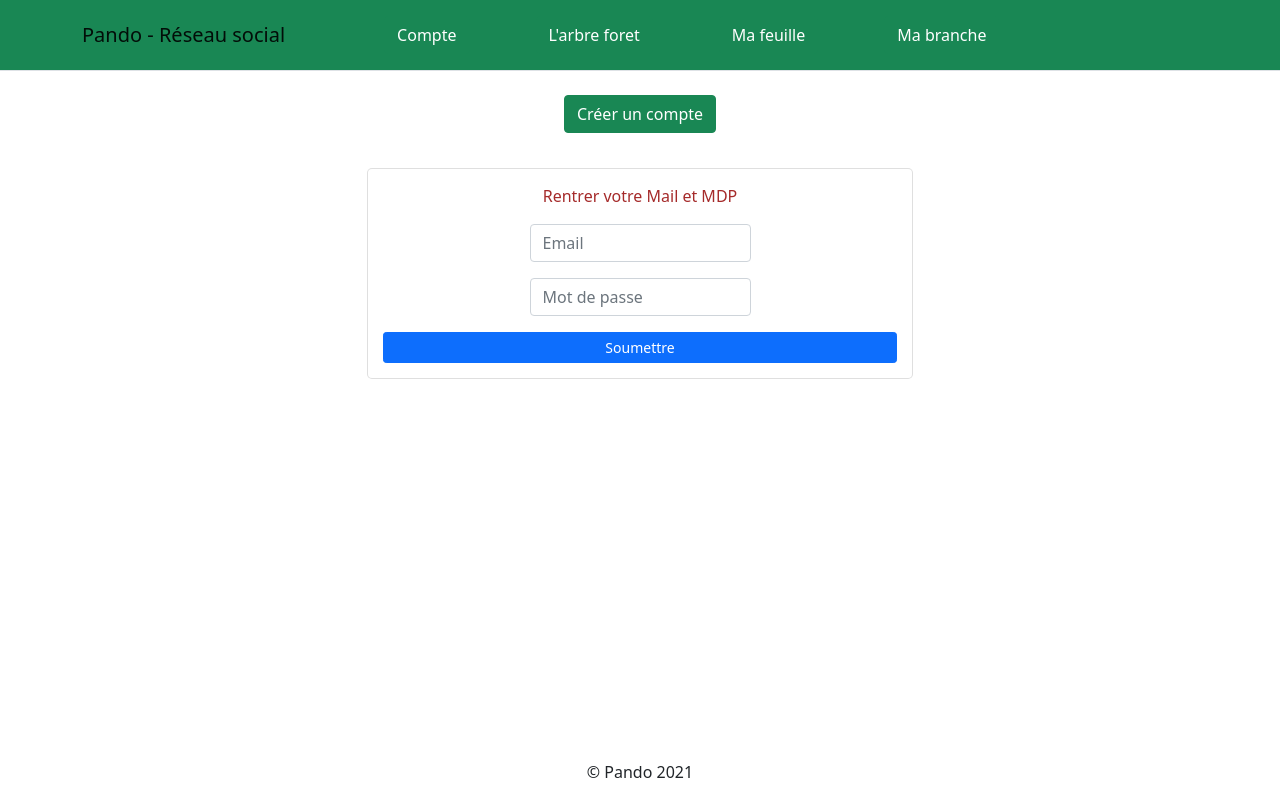
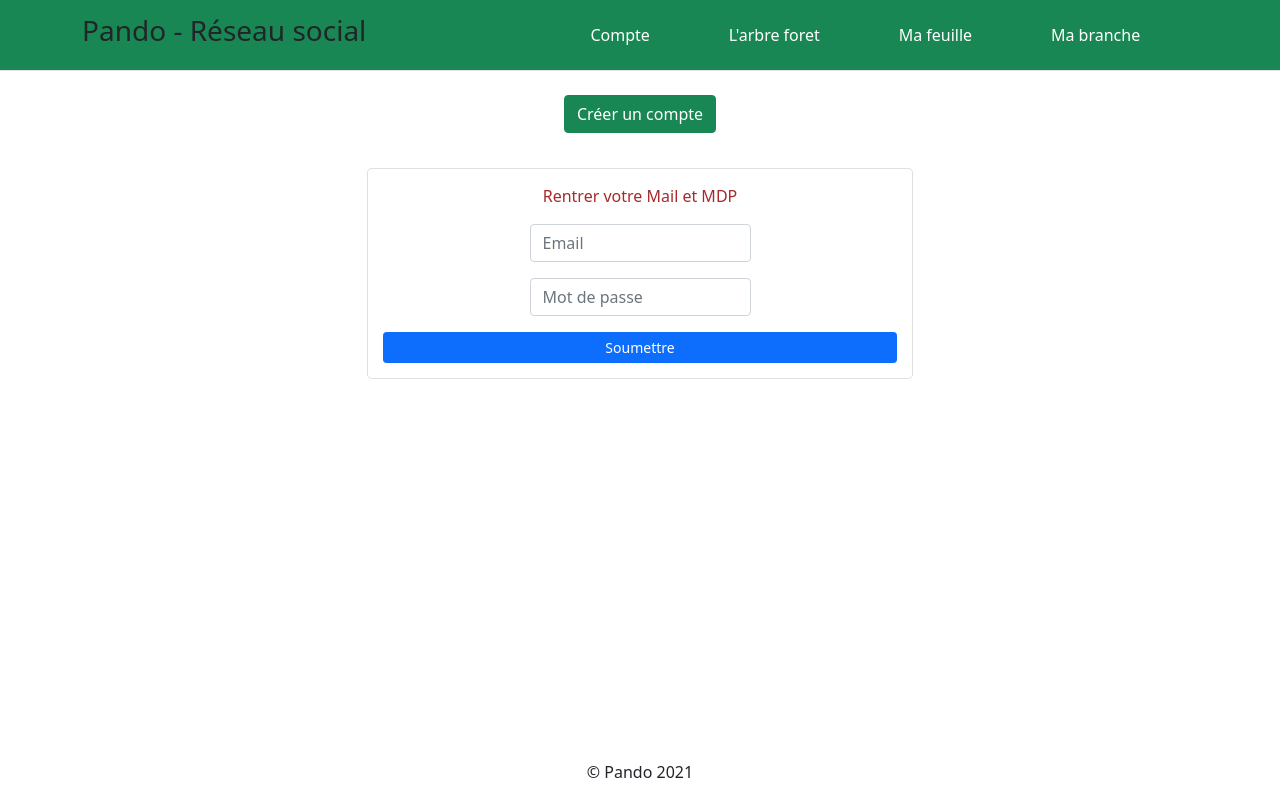
Before and after one commit to Gaz-o/projet-pando, a React (Create React App) app: page / in a window 1280 px wide. Built offline with nearby package versions, Linux system fonts and the light colour scheme.

Commit message:
header css

```diff
--- a/src/layout/header/header.css
+++ b/src/layout/header/header.css
@@ -1,5 +1,11 @@
 .navbar-collapse{
-padding-left:50px;
+    justify-content: flex-end
 }
 
-.nav-link{margin-left:25px;margin-right:25px;}
+.navbar-nav {
+    display: flex;
+    flex-direction: row;
+    width: 80%;
+    flex-wrap: wrap;
+    justify-content: space-evenly;
+}
--- a/src/layout/header/header.js
+++ b/src/layout/header/header.js
@@ -1,5 +1,5 @@
 import 'bootstrap/dist/css/bootstrap.min.css';
-import { Navbar, Container, Nav, Button} from 'react-bootstrap';
+import { Navbar, Container, Nav, Button } from 'react-bootstrap';
 import "./header.css";
 import { Link } from 'react-router-dom';
 
@@ -9,34 +9,19 @@ function Header() {
     return (
         <div>
             <Navbar bg="success" expand="lg" className="border-bottom">
-
                 <Container>
-
-                        <Navbar.Brand href="/home">Pando - Réseau social</Navbar.Brand>
-
+                    <h3 href="/home">Pando - Réseau social</h3>
                     <Navbar.Toggle aria-controls="basic-navbar-nav" />
-
-                                    <Navbar.Collapse id="basic-navbar-nav">
-
+                    <Navbar.Collapse id="">
                         <Nav>
                             <Link className="nav-link" to="/compte"><Button variant="success" className="button">Compte</Button></Link>
                             <Link className="nav-link" to="/feed"><Button variant="success" className="button">L'arbre foret</Button></Link>
-
-                                    </Nav>
-
-                                    <Nav>
-
                             <Link className="nav-link" to="/creaPost"><Button variant="success" className="button">Ma feuille</Button></Link>
                             <Link className="nav-link" to="/maPage"><Button variant="success" className="button">Ma branche</Button></Link>
-
                         </Nav>
-
                     </Navbar.Collapse>
-
                 </Container>
-
             </Navbar>
-
         </div>
     );
 }
```
Lines whose indentation alone changed are shown as unchanged.
